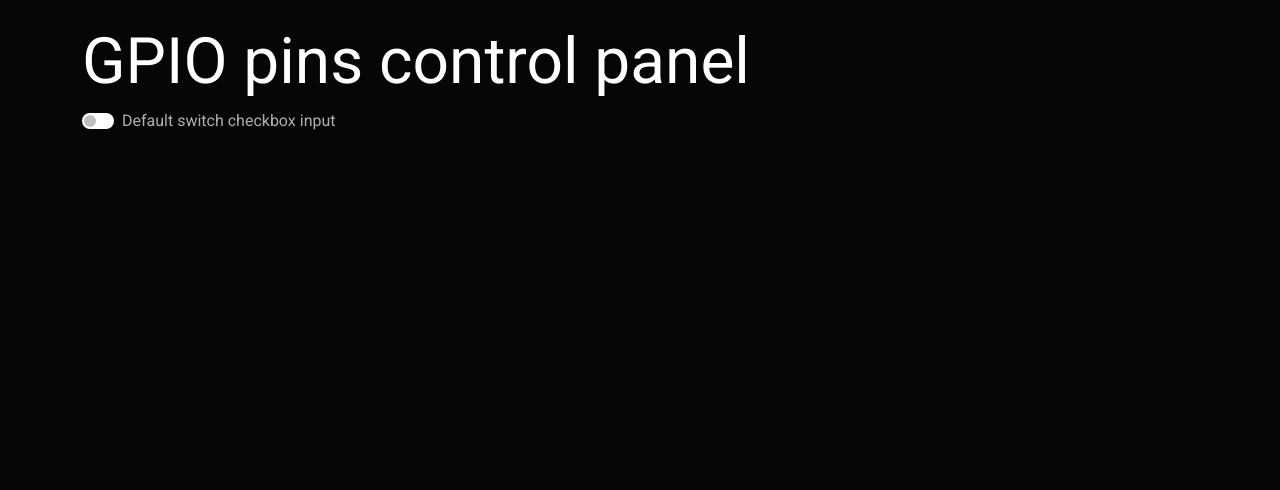
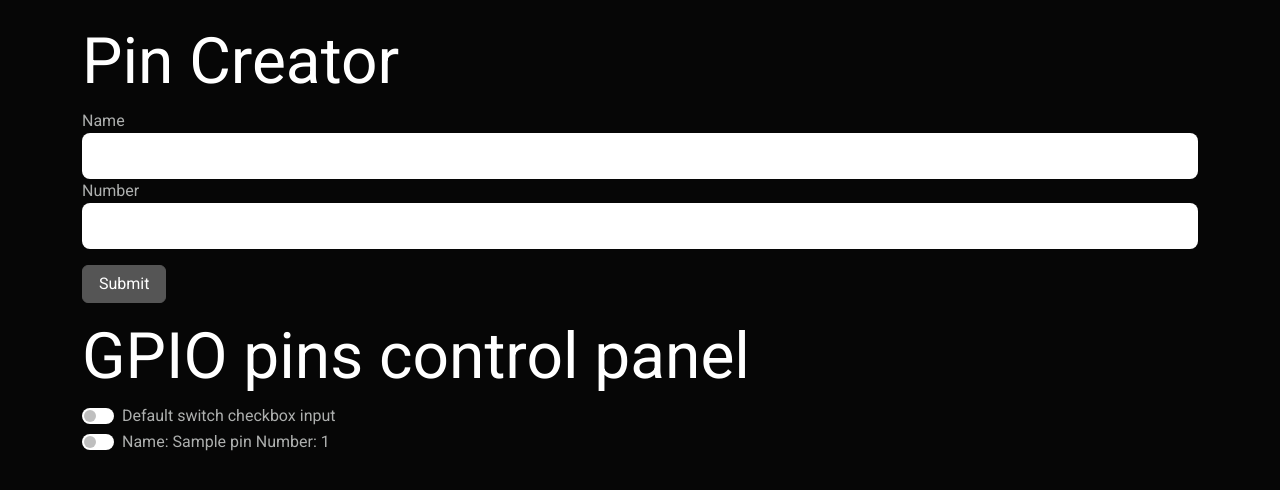
Before and after one commit to AlexandruRaulProjects/GPIO_Manager, a Python web app: template GPIO_Manager/templates/gpio.html in a window 1280 px wide. Shown: the part 56-546 px from the top of the page. Run offline with Jinja, Linux system fonts and the light colour scheme; the template is opened without the code that fills it: most values are stand-ins (such as "Sample title", 1, 10 or a date in 2020); form fields are guessed from the names that the template uses; some libraries are stand-ins or nearby versions.

Commit message:
Update files via upload

```diff
--- a/GPIO_Manager/templates/gpio.html
+++ b/GPIO_Manager/templates/gpio.html
@@ -1,9 +1,56 @@
 {% extends "layout.html" %}
 {% block content %}
+    <h1>Pin Creator</h1>
+    <div class="card-body">
+           <form class="" method="POST" action="">
+            {{ form.hidden_tag() }}
+            <fieldset class="form-group">
+                <div class="form-group">
+                    {{ form.name.label(class="form-control-label") }}
+                    {% if form.name.errors %}
+                        {{ form.name(class="form-control form-control-lg is-invalid") }}
+                        <div class="invalid-feedback">
+                            {% for error in form.name.errors %}
+                                <span>{{ error }}</span>
+                            {% endfor %}
+                        </div>
+                    {% else %}
+                        {{ form.name(class="form-control form-control-lg") }}
+                    {% endif %}
+                </div>
+                <div class="form-group">
+                    {{ form.number.label(class="form-control-label") }}
+                    {% if form.number.errors %}
+                        {{ form.number(class="form-control form-control-lg is-invalid") }}
+                        <div class="invalid-feedback">
+                            {% for error in form.number.errors %}
+                                <span>{{ error }}</span>
+                            {% endfor %}
+                        </div>
+                    {% else %}
+                        {{ form.number(class="form-control form-control-lg") }}
+                    {% endif %}
+                </div>
+
+            </fieldset>
+            <div class="form-group my-3">
+                    {{ form.submit(class="btn btn-secondary") }}
+            </div>
+        </form>
+    </div>
     <h1>GPIO pins control panel</h1>
     <div class="form-check form-switch">
         <input class="form-check-input" type="checkbox" id="flexSwitchCheckDefault">
         <label class="form-check-label" for="flexSwitchCheckDefault">Default switch checkbox input</label>
     </div>
+    {% for pin in pins  %}
+    <div class="form-check form-switch">
+        <span>Name: </span>
+        <span>{{ pin.name }}</span>
+        <span>Number: </span>
+        <span>{{ pin.number }}</span>
+        <input class="form-check-input" type="checkbox">
+    </div>
+    {% endfor %}
 
 {% endblock content %}
```
